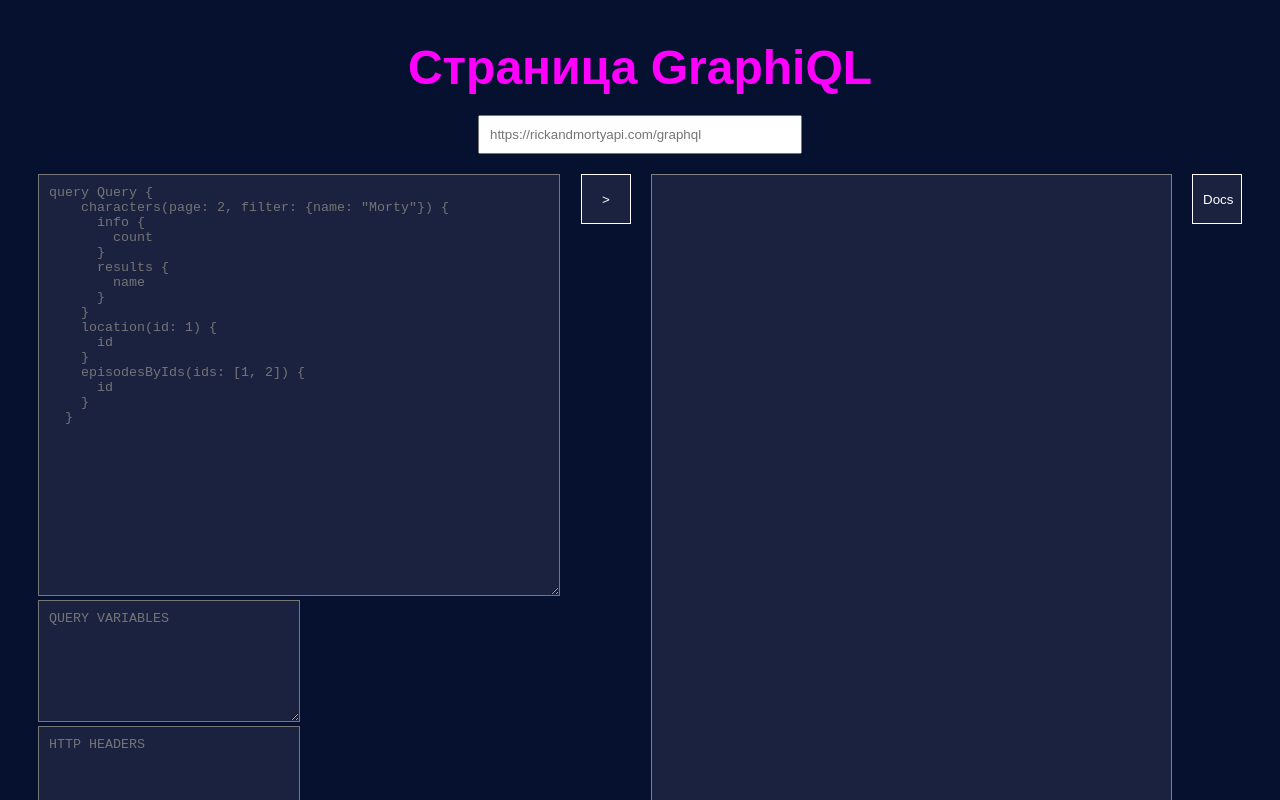
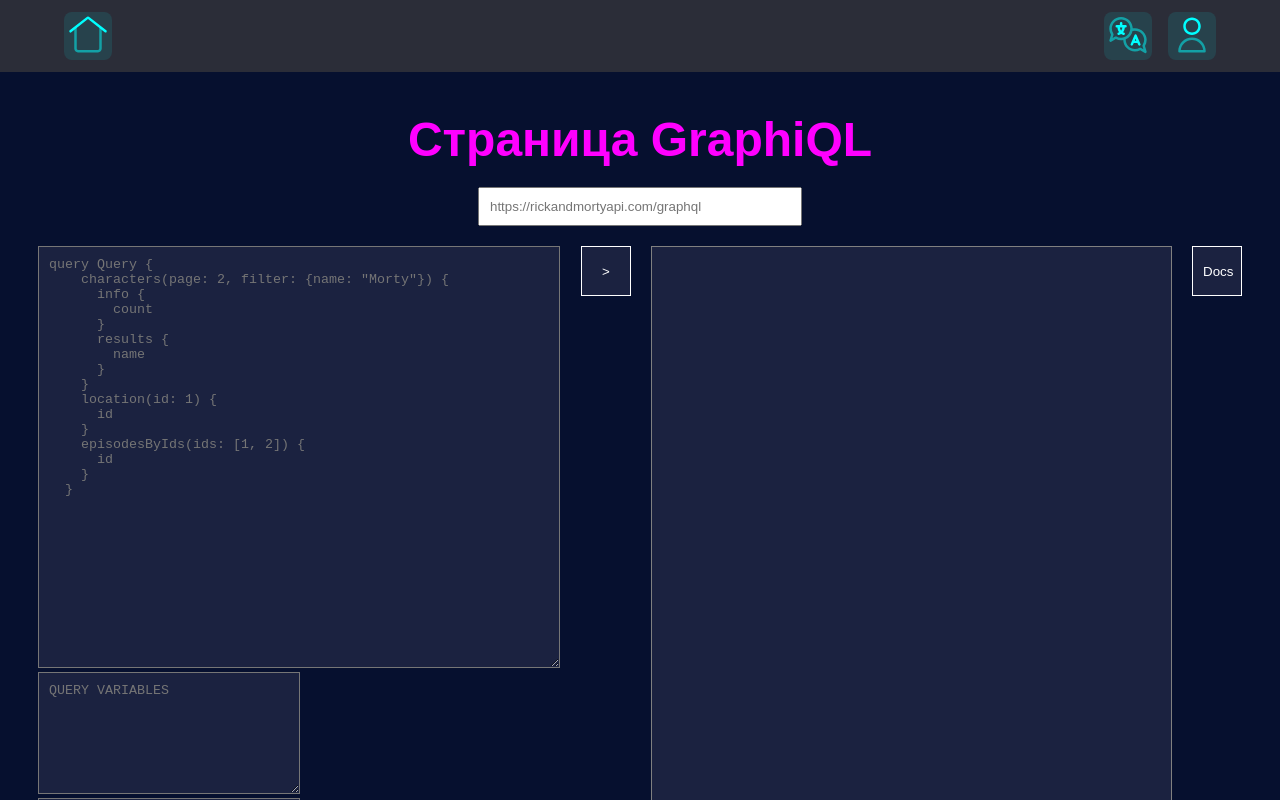
Before and after one commit to Horvar/graphiql-app, a React (Vite) app: page /graphiql in a window 1280 px wide. Shown: the top 800 px of the page. Built offline with nearby package versions, Linux system fonts and the light colour scheme; no server answers.

Commit message:
feat: create Layout and update router

```diff
--- a/src/App.tsx
+++ b/src/App.tsx
@@ -1,5 +1,6 @@
 import { BrowserRouter as Router, Routes, Route } from 'react-router-dom';
 
+import Layout from './Layout';
 import HomePage from './pages/HomePage';
 import LoginPage from './pages/LoginPage';
 import RegisterPage from './pages/RegisterPage';
@@ -12,11 +13,13 @@
     <Router>
       <ErrorBoundary>
         <Routes>
-          <Route path="/" element={<HomePage />} />
-          <Route path="/login" element={<LoginPage />} />
-          <Route path="/register" element={<RegisterPage />} />
-          <Route path="/graphiql" element={<GraphiQLPage />} />
-          <Route path="*" element={<NotFoundPage />} />
+          <Route path="/" element={<Layout />}>
+            <Route path="/" element={<HomePage />} />
+            <Route path="/login" element={<LoginPage />} />
+            <Route path="/register" element={<RegisterPage />} />
+            <Route path="/graphiql" element={<GraphiQLPage />} />
+            <Route path="*" element={<NotFoundPage />} />
+          </Route>
         </Routes>
       </ErrorBoundary>
     </Router>
--- /dev/null
+++ b/src/Layout.tsx
@@ -0,0 +1,16 @@
+import { Outlet } from 'react-router-dom';
+
+import Header from './components/Header';
+
+const Layout = () => {
+  return (
+    <>
+      <Header />
+      <main>
+        <Outlet />
+      </main>
+    </>
+  );
+};
+
+export default Layout;
--- a/src/pages/HomePage/index.tsx
+++ b/src/pages/HomePage/index.tsx
@@ -2,8 +2,6 @@
 
 import { useAuthState } from 'react-firebase-hooks/auth';
 import { auth } from '../../firebase/firebase';
-
-import Header from '../../components/Header';
 
 function HomePage() {
   const [loading] = useAuthState(auth);
@@ -14,7 +12,7 @@
 
   return (
     <>
-      <Header />
+      Страница приветствия
     </>
   );
 }
```
Also changed, not shown: src/components/Header/index.tsx (+3 -4 lines).
